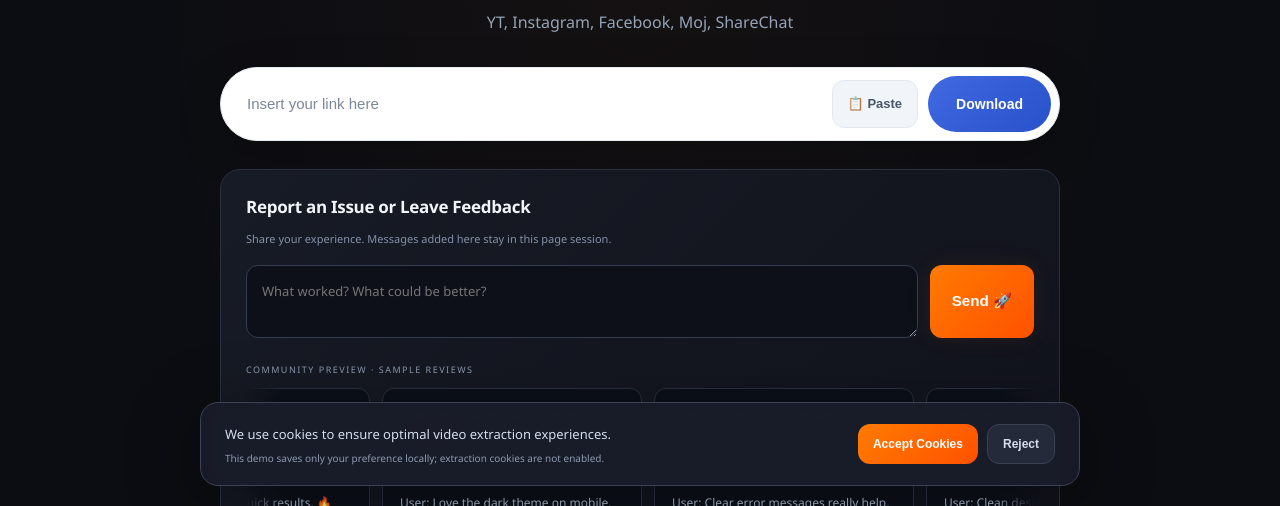
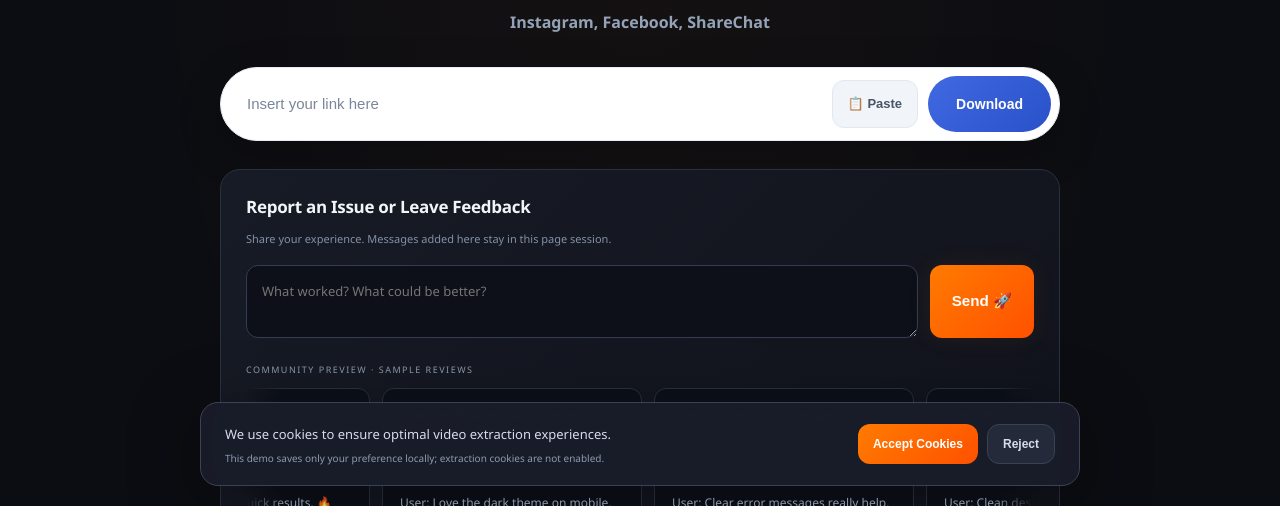
Before and after one commit to Roy90-ai/bharatloader-api, a plain HTML site: page index.html in a window 1280 px wide. Shown: the part 294-800 px from the top of the page. Drawn offline with Linux system fonts and the light colour scheme.

```diff
--- a/index.html
+++ b/index.html
@@ -67,7 +67,8 @@
     <main>
         <div class="hero-kicker"><strong>Surprise Gift In <a href="ADD_YOUR_TELEGRAM_CHANNEL_URL_HERE" class="telegram-link">Telegram</a></strong><!-- Replace href="ADD_YOUR_TELEGRAM_CHANNEL_URL_HERE" before deployment. --></div>
         <h1 id="heroTitleIndia">Save your favourite moments.</h1>
-        <p class="hero-intro" id="heroIntroIndia">YT, Instagram, Facebook, Moj, ShareChat</p>
+        <p class="hero-intro" id="heroIntroIndia"><strong>Instagram, Facebook, ShareChat</strong></p>
+
         <div class="input-container">
             <div class="url-entry">
                 <input type="text" id="mediaUrlIndia" placeholder="Insert your link here" aria-label="Video URL">
```
